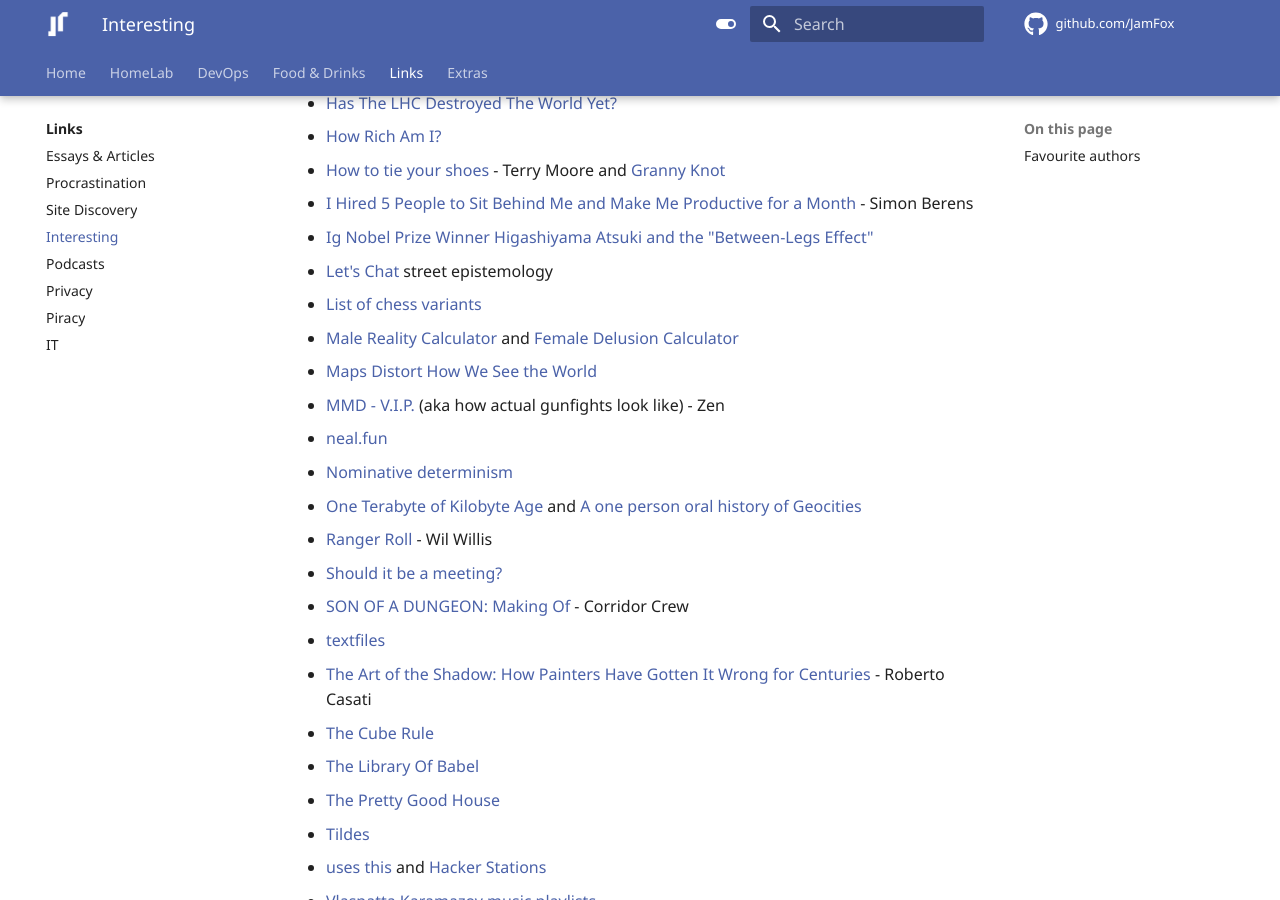
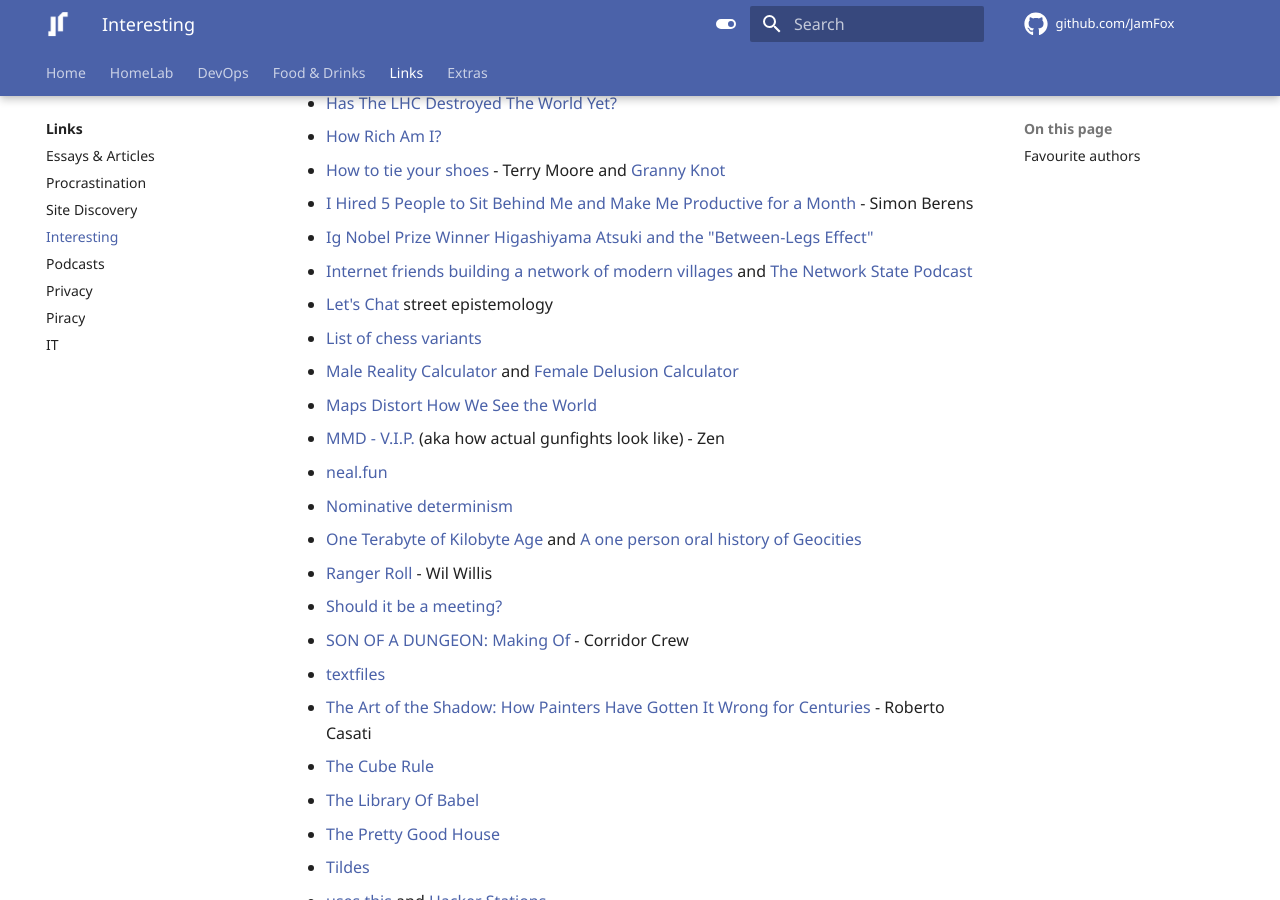
Before and after one commit to JamFox/docs.jamfox.dev, an MkDocs documentation site: the page built from docs/content/links/interesting.md, in a window 1280 px wide and 900 px high, scrolled down 473 px. Built offline with MkDocs 1.6.1 and Material for MkDocs 9.7.7, drawn with Linux system fonts in a browser that asks for light colours; comment, search, counter and statistics services are not loaded.

Commit message:
add cabin

```diff
--- a/docs/content/links/interesting.md
+++ b/docs/content/links/interesting.md
@@ -17,6 +17,7 @@ title: "Interesting"
 - [How to tie your shoes](https://youtu.be/zAFcV7zuUDA) - Terry Moore and [Granny Knot](https://www.fieggen.com/shoelace/grannyknot.htm)
 - [I Hired 5 People to Sit Behind Me and Make Me Productive for a Month](https://www.simonberens.com/p/i-hired-5-people-to-sit-behind-me) - Simon Berens
 - [Ig Nobel Prize Winner Higashiyama Atsuki and the "Between-Legs Effect"](https://www.nippon.com/en/japan-topics/c12403/)
+- [Internet friends building a network of modern villages](https://cabin.city/) and [The Network State Podcast](https://www.youtube.com/@thenetworkstate)
 - [Let's Chat](https://www.youtube.com/@LetsChat) street epistemology
 - [List of chess variants](https://en.wikipedia.org/wiki/List_of_chess_variants)
 - [Male Reality Calculator](https://realitycalc.com/) and [Female Delusion Calculator](https://igotstandardsbro.com/)
```
